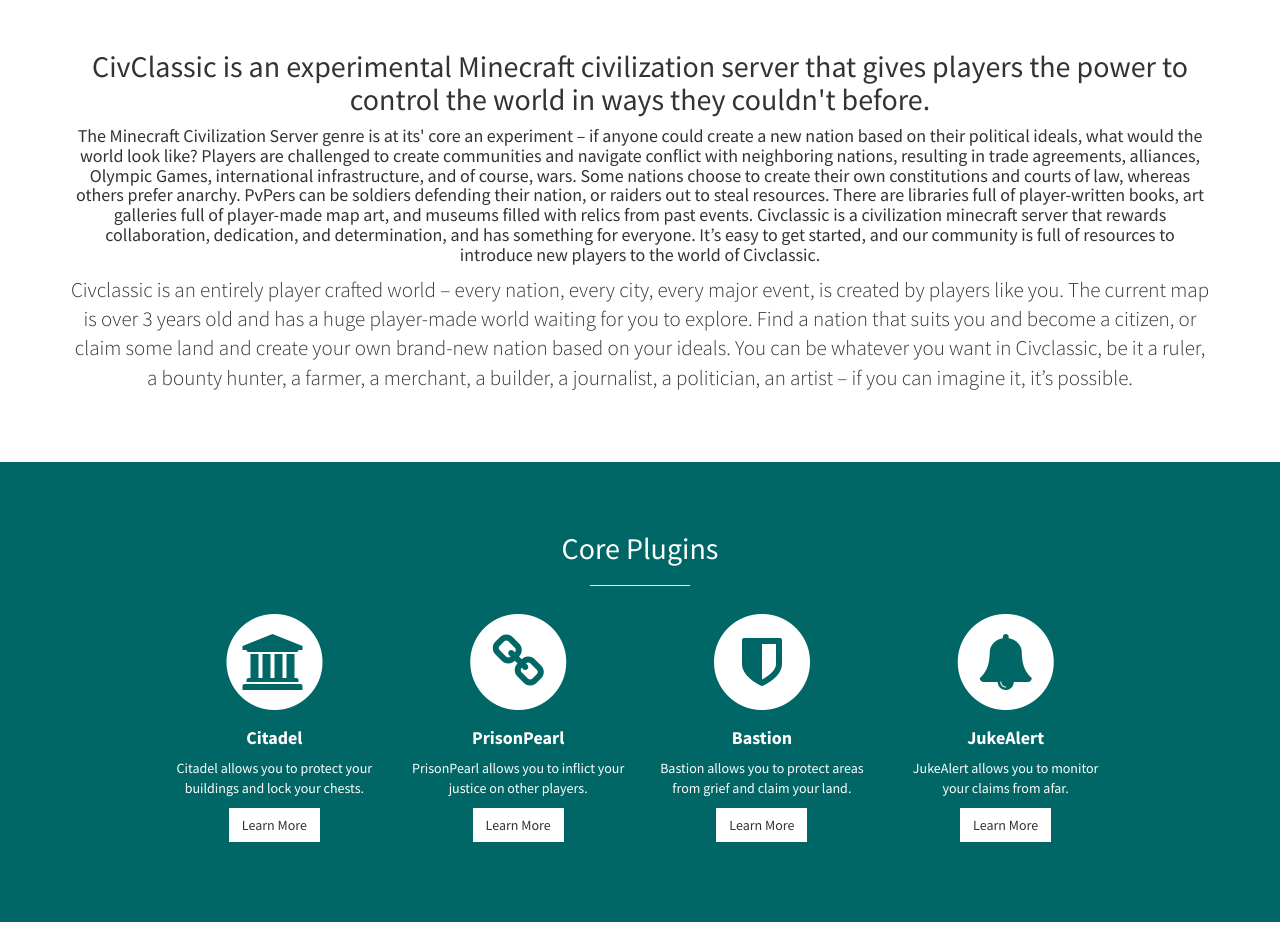
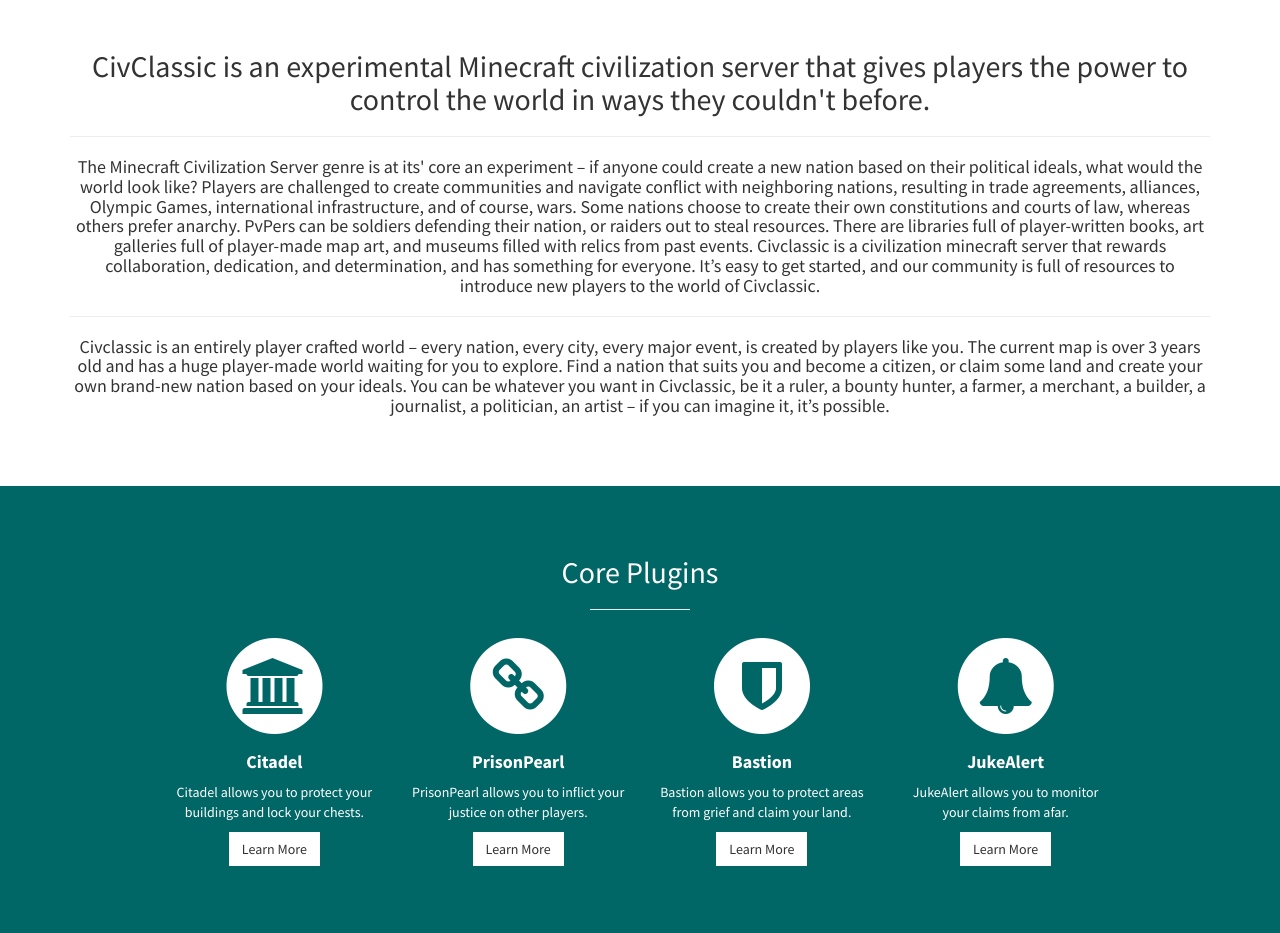
Before and after one commit to CivClassic/civclassic.github.io, a plain HTML site: page index.html in a window 1280 px wide. Shown: the part 820-1753 px from the top of the page. Drawn offline with nearby package versions, Linux system fonts and the light colour scheme.

Commit message:
Update index.html

```diff
--- a/index.html
+++ b/index.html
@@ -70,6 +70,7 @@
             <div class="row">
                 <div class="col-lg-12 text-center">
                     <h2>CivClassic is an experimental Minecraft civilization server that gives players the power to control the world in ways they couldn't before.</h2>
+                    <hr>
                     <h4>The Minecraft Civilization Server genre is at its' core an experiment – if anyone could create a new nation based on their political ideals,
                         what would the world look like? Players are challenged to create communities and navigate conflict with neighboring nations, resulting in trade
                         agreements, alliances, Olympic Games, international infrastructure, and of course, wars. Some nations choose to create their own constitutions and
@@ -77,10 +78,12 @@
                         full of player-written books, art galleries full of player-made map art, and museums filled with relics from past events. Civclassic is a civilization
                         minecraft server that rewards collaboration, dedication, and determination, and has something for everyone. It’s easy to get started, and our community
                         is full of resources to introduce new players to the world of Civclassic.<h4>
-                    <p class="lead">Civclassic is an entirely player crafted world – every nation, every city, every major event, is created by players like you.
+                    <hr>
+                    <h4>Civclassic is an entirely player crafted world – every nation, every city, every major event, is created by players like you.
                         The current map is over 3 years old and has a huge player-made world waiting for you to explore. Find a nation that suits you and become
                         a citizen, or claim some land and create your own brand-new nation based on your ideals. You can be whatever you want in Civclassic, be
-                        it a ruler, a bounty hunter, a farmer, a merchant, a builder, a journalist, a politician, an artist – if you can imagine it, it’s possible.</p>
+                        it a ruler, a bounty hunter, a farmer, a merchant, a builder, a journalist, a politician, an artist – if you can imagine it, it’s possible.</h4>
+                    <p class="lead"></p>
                 </div>
             </div>
             <!-- /.row -->
```
